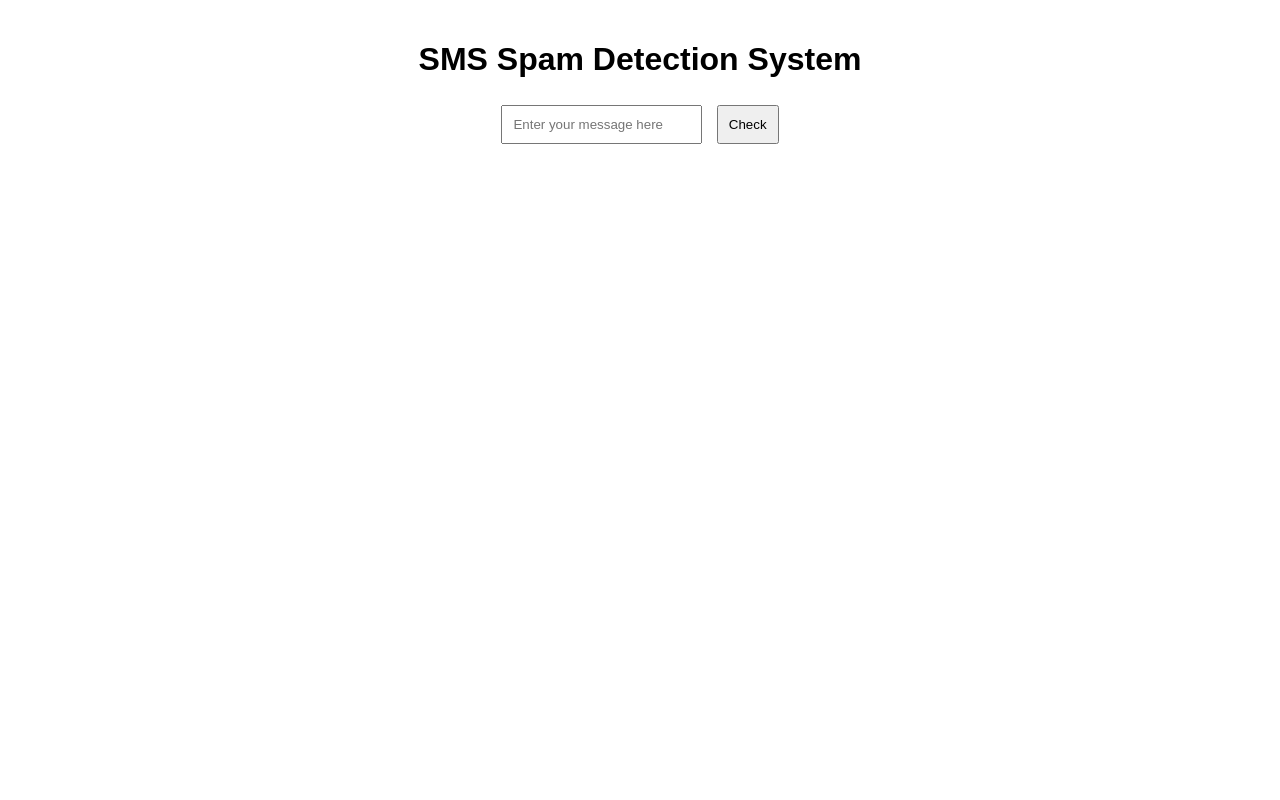
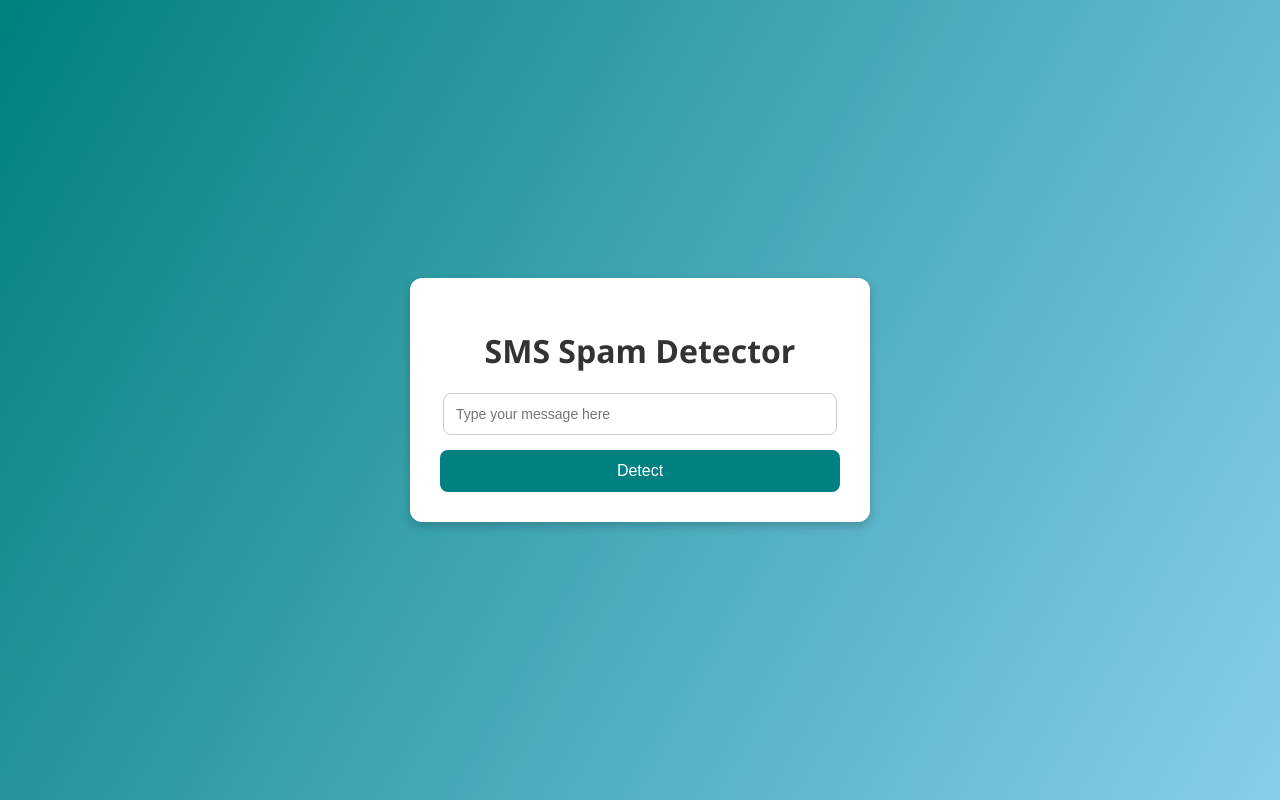
Before and after one commit to ksaha-055/Spam-SMS-Detection, a Flask app: page / in a window 1280 px wide. Run offline with Flask 3, Linux system fonts and the light colour scheme; parts of the project's set-up code (start-up, migrations or seed data) failed here and were passed over.

Commit message:
Update index.html

```diff
--- a/Spam-SMS-Detection-main/Spam-SMS-Detection-main/templates/index.html
+++ b/Spam-SMS-Detection-main/Spam-SMS-Detection-main/templates/index.html
@@ -3,42 +3,71 @@
 <head>
     <meta charset="UTF-8">
     <meta name="viewport" content="width=device-width, initial-scale=1.0">
-    <title>SMS Spam Detection</title>
+    <title>SMS Spam Detector</title>
     <style>
         body {
-            font-family: Arial, sans-serif;
+            font-family: 'Segoe UI', Tahoma, Geneva, Verdana, sans-serif;
             margin: 0;
-            padding: 20px;
+            padding: 0;
+            display: flex;
+            justify-content: center;
+            align-items: center;
+            height: 100vh;
+            background: linear-gradient(120deg, #008080, #87ceeb);
+            color: #333;
+        }
+        .container {
+            background: #ffffff;
+            border-radius: 12px;
+            padding: 30px;
+            width: 90%;
+            max-width: 400px;
+            box-shadow: 0 4px 10px rgba(0, 0, 0, 0.2);
             text-align: center;
         }
-        form {
-            margin-top: 20px;
+        input {
+            width: 92%;
+            padding: 12px;
+            margin-bottom: 15px;
+            border: 1px solid #ccc;
+            border-radius: 8px;
+            font-size: 14px;
         }
-        input, button {
-            padding: 10px;
-            margin: 5px;
+        button {
+            width: 100%;
+            padding: 12px;
+            background: #008080;
+            color: #fff;
+            border: none;
+            border-radius: 8px;
+            font-size: 16px;
+            cursor: pointer;
+        }
+        button:hover {
+            background: #507d2a;
         }
         #output {
-            margin-top: 20px;
-            padding: 10px;
-            border: 1px solid #ccc;
-            display: inline-block;
+            margin-top: 15px;
+            padding: 15px;
             background-color: #f9f9f9;
+            border: 1px solid #ddd;
+            border-radius: 8px;
         }
     </style>
 </head>
 <body>
-    <h1>SMS Spam Detection System</h1>
+    <div class="container">
+        <h1>SMS Spam Detector</h1>
         <form method="POST" action="/predict">
-        <input type="text" name="message" placeholder="Enter your message here" required>
-        <button type="submit">Check</button>
+            <input type="text" name="message" placeholder="Type your message here" required>
+            <button type="submit">Detect</button>
         </form>
-
         {% if message %}
         <div id="output">
             <p><strong>Input:</strong> {{ message }}</p>
             <p><strong>Prediction:</strong> {{ prediction }}</p>
         </div>
         {% endif %}
+    </div>
 </body>
 </html>
```
Lines whose indentation alone changed are shown as unchanged.
